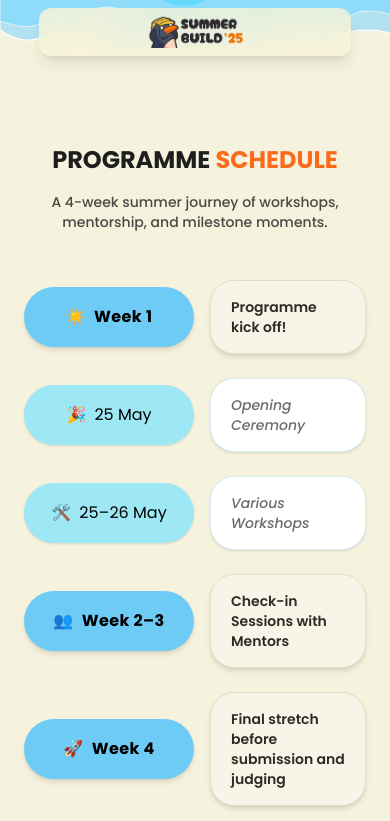
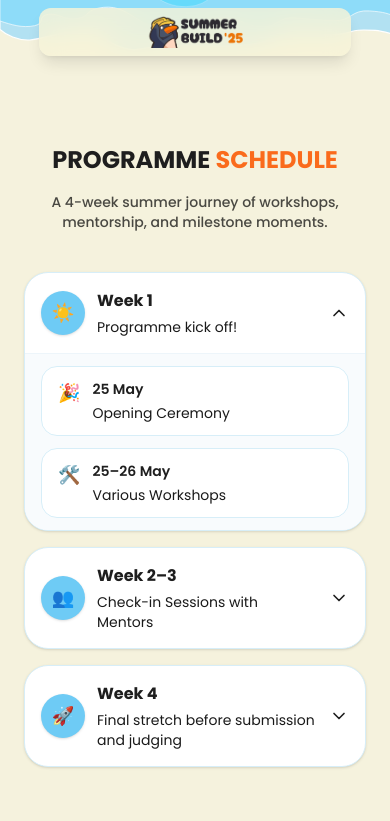
Before and after one commit to DevHub-iLab/summerbuild-2025, a React (Vite) app: page /schedule in a window 390 px wide. Shown: the top 821 px of the page. Built offline with nearby package versions, Linux system fonts and the light colour scheme.

Commit message:
updated schedule ui on mobile

```diff
--- a/src/components/Schedule/Schedule.tsx
+++ b/src/components/Schedule/Schedule.tsx
@@ -1,7 +1,11 @@
+import { useState } from "react";
 import ScheduleCard from "./ScheduleCard";
+import { ChevronDown } from "lucide-react";
 import { scheduleData } from "../../data/ProgramScheduleData";
 
 function Schedule() {
+  const [openIndex, setOpenIndex] = useState<number | null>(0);
+
   return (
     <section
       id="schedule"
@@ -21,19 +25,126 @@ function Schedule() {
         </p>
       </div>
 
-      {/* Timeline container */}
-      <div className="relative mt-12 w-full max-w-5xl">
-        {/* Vertical line */}
-        <div className="absolute left-32 top-1/2 z-10 hidden h-4 w-4 -translate-y-1/2 rounded-full border-4 border-[#F6F3E7] bg-[#FFB703] md:block" />
+      {/* MOBILE VIEW */}
+      <div className="mt-10 flex w-full max-w-md flex-col gap-4 md:hidden">
+        {scheduleData.weeks.map((week, i) => {
+          const isOpen = openIndex === i;
 
-        <div className="flex flex-col gap-6 md:gap-8 items-center">
-          {scheduleData.allSchedules.map((schObj, i) => (
+          return (
+            <div
+              key={i}
+              className="overflow-hidden rounded-3xl border border-[#D7EEF8] bg-white shadow-sm"
+            >
+              <button
+                type="button"
+                onClick={() => setOpenIndex(isOpen ? null : i)}
+                className="flex w-full items-center justify-between px-4 py-4 text-left"
+              >
+                <div className="flex min-w-0 items-center gap-3">
+                  <div
+                    className="flex h-11 w-11 shrink-0 items-center justify-center rounded-full text-lg shadow-sm"
+                    style={{ backgroundColor: week.color }}
+                  >
+                    {week.icon}
+                  </div>
+
+                  <div className="min-w-0">
+                    <h3 className="text-base font-bold text-[#1E1E1E]">
+                      {week.weekTitle}
+                    </h3>
+                    {week.description ? (
+                      <p className="mt-1 text-sm text-black/90 line-clamp-2">
+                        {week.description}
+                      </p>
+                    ) : null}
+                  </div>
+                </div>
+
+                <ChevronDown
+                  className={`ml-3 h-5 w-5 shrink-0 text-[#1E1E1E] transition-transform duration-300 ${
+                    isOpen ? "rotate-180" : ""
+                  }`}
+                />
+              </button>
+
+              <div
+                className={`grid transition-all duration-300 ease-in-out ${
+                  isOpen ? "grid-rows-[1fr]" : "grid-rows-[0fr]"
+                }`}
+              >
+                <div className="overflow-hidden">
+                  <div className="border-t border-[#EDF5FA] bg-[#F8FBFD] px-4 py-3">
+                    {week.events.length > 0 ? (
+                      <div className="flex flex-col gap-3">
+                        {week.events.map((event, eventIndex) => (
+                          <div
+                            key={eventIndex}
+                            className="rounded-2xl border border-[#D7EEF8] bg-white px-4 py-3"
+                          >
+                            <div className="flex items-start gap-3">
+                              {event.icon ? (
+                                <span className="text-lg">{event.icon}</span>
+                              ) : null}
+
+                              <div>
+                                <p className="text-sm font-semibold text-[#1E1E1E]">
+                                  {event.dateTitle}
+                                </p>
+                                <p className="mt-1 text-sm text-black/90">
+                                  {event.description}
+                                </p>
+                              </div>
+                            </div>
+                          </div>
+                        ))}
+                      </div>
+                    ) : (
+                      <p className="text-sm text-black/50">
+                        No fixed events listed for this week yet.
+                      </p>
+                    )}
+                  </div>
+                </div>
+              </div>
+            </div>
+          );
+        })}
+      </div>
+
+      {/* DESKTOP VIEW */}
+      <div className="relative mt-12 hidden w-full max-w-5xl md:block">
+        <div className="absolute left-32 top-1/2 z-10 h-4 w-4 -translate-y-1/2 rounded-full border-4 border-[#F6F3E7] bg-[#FFB703]" />
+
+        <div className="flex flex-col items-center gap-6 md:gap-8">
+          {scheduleData.weeks.flatMap((week) => {
+            const weekCard = [
+              {
+                color: week.color,
+                fontWeight: "bold" as const,
+                header: week.weekTitle,
+                content: week.description,
+                type: "week" as const,
+                icon: week.icon,
+              },
+            ];
+
+            const eventCards = week.events.map((event) => ({
+              color: "#9EE7F5",
+              fontWeight: "400" as const,
+              header: event.dateTitle,
+              content: event.description,
+              type: "event" as const,
+              icon: event.icon,
+            }));
+
+            return [...weekCard, ...eventCards];
+          }).map((schObj, i) => (
             <ScheduleCard
               key={i}
               color={schObj.color}
               fontWeight={schObj.fontWeight}
-              header={schObj.dateTitle}
-              content={schObj.description}
+              header={schObj.header}
+              content={schObj.content}
               type={schObj.type}
               icon={schObj.icon}
             />
@@ -43,7 +154,7 @@ function Schedule() {
 
       {/* Bottom CTA */}
       <div className="mt-14 w-full max-w-3xl rounded-4xl bg-[#6FA9D1] px-6 py-8 text-center text-white shadow-lg">
-        <h2 className="text-xl text-black font-semibold md:text-2xl">
+        <h2 className="text-xl font-semibold text-black md:text-2xl">
           Ready to build through summer?
         </h2>
         <p className="mt-3 text-sm md:text-lg">
--- a/src/components/Workshop/WorkshopCard.tsx
+++ b/src/components/Workshop/WorkshopCard.tsx
@@ -30,7 +30,7 @@ export default function WorkshopCard({
     <div className="flex items-center justify-center py-2">
       <div
         className={`group relative ${
-          mobile ? "h-[280px] w-[210px]" : "h-[340px] w-56 sm:w-48 md:w-60"
+          mobile ? "h-[280px] w-[230px]" : "h-[340px] w-56 sm:w-48 md:w-60"
         } [perspective:1200px]`}
         onMouseEnter={() => !mobile && setIsFlipped(true)}
         onMouseLeave={() => !mobile && setIsFlipped(false)}
--- a/src/data/ProgramScheduleData.ts
+++ b/src/data/ProgramScheduleData.ts
@@ -1,79 +1,66 @@
-export type ScheduleItem = {
+export type ScheduleEvent = {
   dateTitle: string;
-  description?: string;
-  color: string;
-  fontWeight: "400" | "500" | "600" | "700" | "bold";
-  type: "week" | "event";
+  description: string;
   icon?: string;
 };
 
-export const scheduleData: {
-  scheduleHeader: string;
-  scheduleHeaderOrange: string;
-  scheduleSubtitle: string;
-  allSchedules: ScheduleItem[];
-} = {
+export type ScheduleWeek = {
+  weekTitle: string;
+  description?: string;
+  color: string;
+  icon?: string;
+  events: ScheduleEvent[];
+};
+
+export const scheduleData = {
   scheduleHeader: "PROGRAMME",
   scheduleHeaderOrange: "SCHEDULE",
   scheduleSubtitle:
     "A 4-week summer journey of workshops, mentorship, and milestone moments.",
 
-  allSchedules: [
+  weeks: [
     {
-      dateTitle: "Week 1",
+      weekTitle: "Week 1",
       description: "Programme kick off!",
       color: "#6ECBF5",
-      fontWeight: "bold",
-      type: "week",
       icon: "☀️",
-    },
+      events: [
         {
           dateTitle: "25 May",
           description: "Opening Ceremony",
-      color: "#9EE7F5",
-      fontWeight: "400",
-      type: "event",
           icon: "🎉",
         },
         {
           dateTitle: "25–26 May",
           description: "Various Workshops",
-      color: "#9EE7F5",
-      fontWeight: "400",
-      type: "event",
           icon: "🛠️",
         },
+      ],
+    },
     {
-      dateTitle: "Week 2–3",
+      weekTitle: "Week 2–3",
       description: "Check-in Sessions with Mentors",
       color: "#6ECBF5",
-      fontWeight: "bold",
-      type: "week",
       icon: "👥",
+      events: [],
     },
     {
-      dateTitle: "Week 4",
+      weekTitle: "Week 4",
       description: "Final stretch before submission and judging",
       color: "#6ECBF5",
-      fontWeight: "bold",
-      type: "week",
       icon: "🚀",
-    },
+      events: [
         {
           dateTitle: "16 June",
           description: "Project Submission",
-      color: "#9EE7F5",
-      fontWeight: "400",
-      type: "event",
           icon: "🗃️",
         },
         {
           dateTitle: "19 June",
           description: "Judging & Closing Ceremony",
-      color: "#9EE7F5",
-      fontWeight: "400",
-      type: "event",
           icon: "🏁",
         },
       ],
+    },
+  ],
 };
```
Lines whose indentation alone changed are shown as unchanged.
